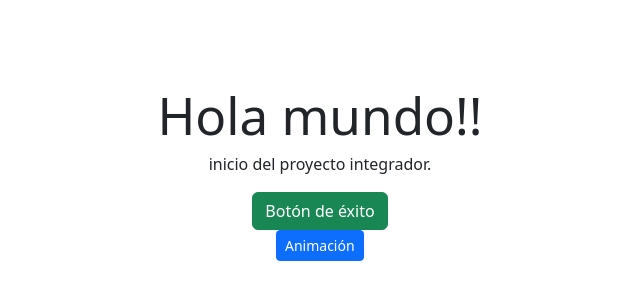
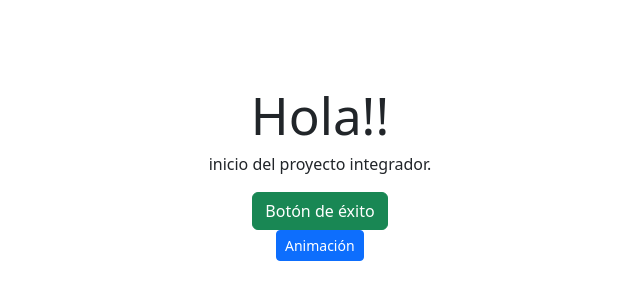
Before and after one commit to proyecto-Integrador-CTD-2024-E2/frontend-react, a React (Vite) app: page / in a window 1280 px wide. Shown: the part 234-534 px from the top of the page, without its empty margins (320-960 px from the left). Built offline with nearby package versions, Linux system fonts and the light colour scheme.

Commit message:
prueba rama2

```diff
--- a/src/App.jsx
+++ b/src/App.jsx
@@ -5,7 +5,7 @@ import './App.css'
 function App() {
   return (
     <div className="container mt-4">
-      <h1>Hola mundo!!</h1>
+      <h1>Hola!!</h1>
       <p>inicio del proyecto integrador.</p>
       <div className="mb-2">
         <div className="mr-2">
```
